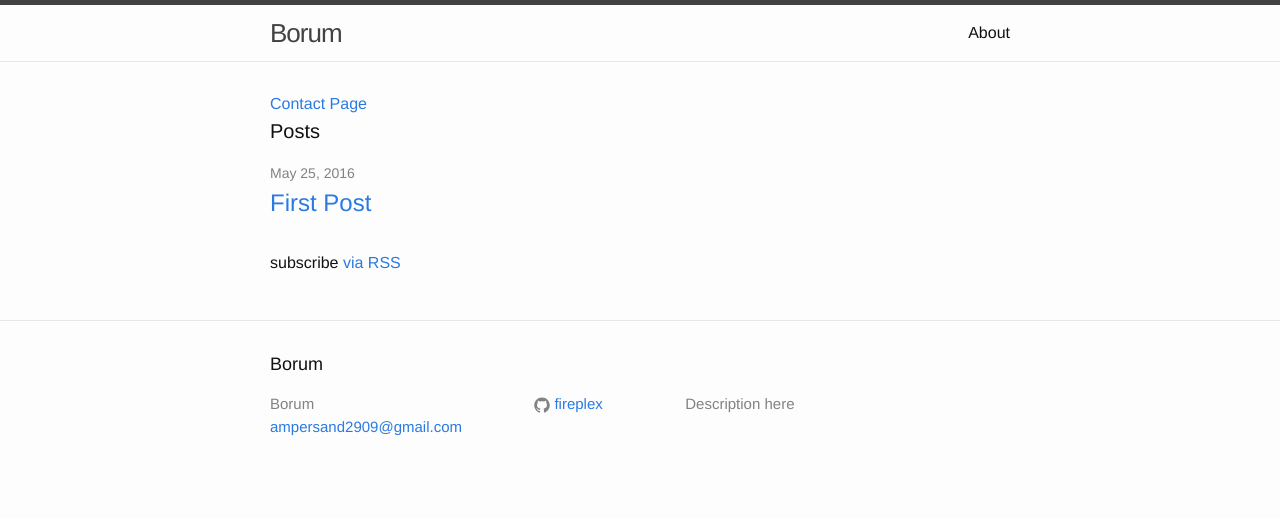
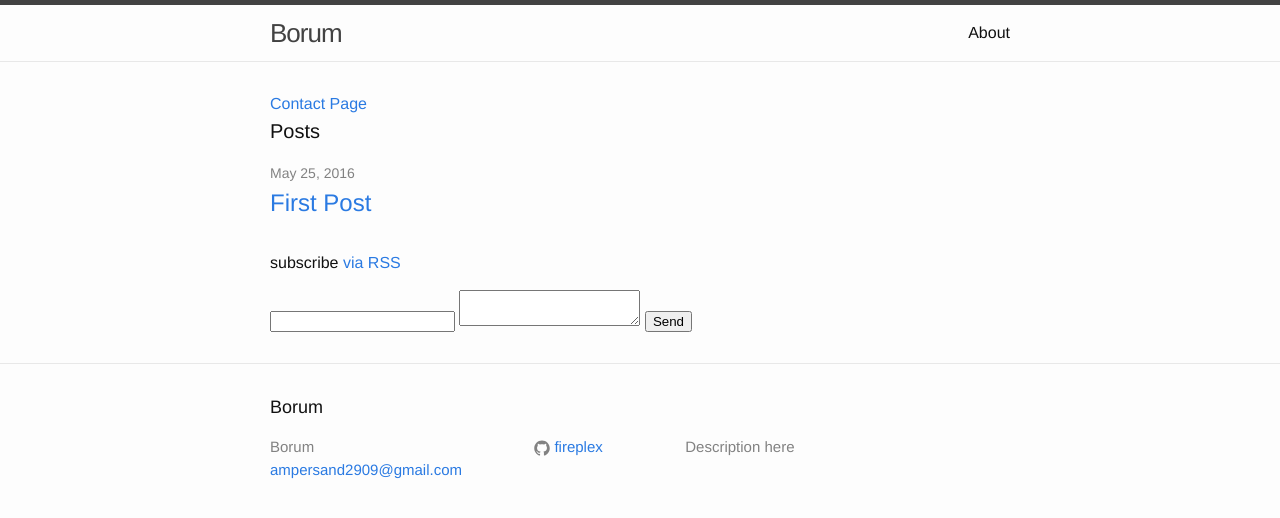
Before and after one commit to slothgamez/fireplex.github.io, a Jekyll site: the page built from index.html, in a window 1280 px wide. Shown: the top 518 px of the page. Built offline with Jekyll 4.4.1, drawn with Linux system fonts in a browser that asks for light colours.

Commit message:
Update index.html

```diff
--- a/index.html
+++ b/index.html
@@ -21,4 +21,11 @@ layout: default
 
   <p class="rss-subscribe">subscribe <a href="{{ "/feed.xml" | prepend: site.baseurl }}">via RSS</a></p>
 
+
+  <form action="http://formspree.io/ampersans2909@gmail.com">
+    <input type="email" name="_replyto">
+    <textarea name="body"></textarea>
+    <input type="submit" value="Send">
+</form>
+
 </div>
```
